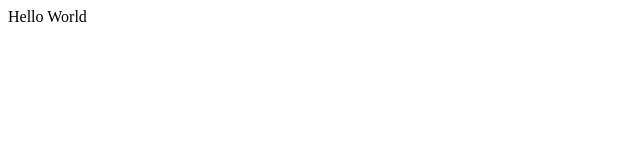
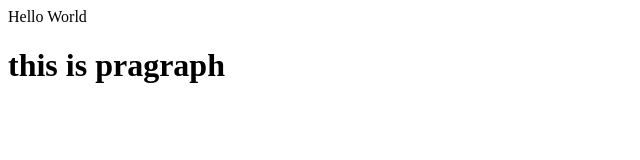
Before and after one commit to mynew-project/myproject-demo, a plain HTML site: page index.html in a window 1280 px wide. Shown: the whole page, without its empty margins (0-640 px from the left). Drawn offline with Linux system fonts and the light colour scheme.

Commit message:
Add second heading

```diff
--- a/index.html
+++ b/index.html
@@ -1 +1,2 @@
 <p>Hello World</p>
+<h1>this is pragraph</h1>
```
